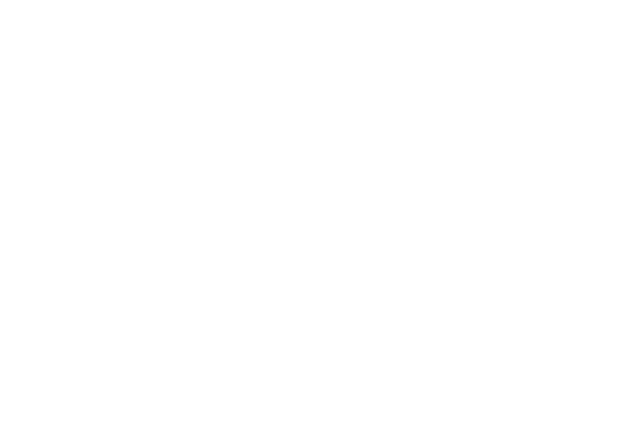
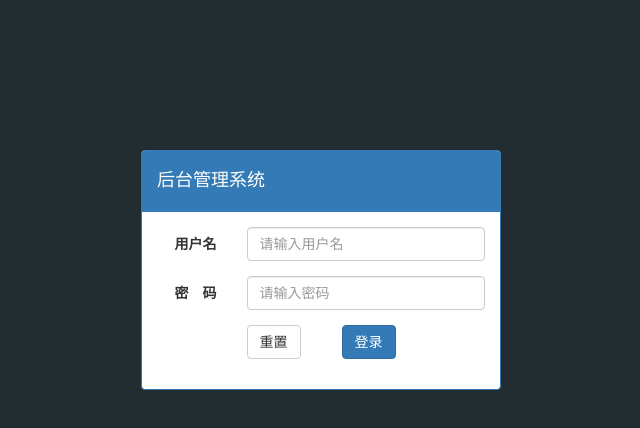
Before and after one commit to wangmengru1995/letao, a website: page public/admin/login.html in a window 1280 px wide. Shown: the whole page, without its empty margins (319-959 px from the left). Drawn offline with Linux system fonts and the light colour scheme.

Commit message:
登录页面-静态页面完成

```diff
--- a/public/admin/css/common.css
+++ b/public/admin/css/common.css
@@ -0,0 +1,9 @@
+body {
+    background-color: #222d32;;
+}
+
+/* 登录界面 start */
+.login .panel {
+    margin-top: 150px;
+}
+/* 登录界面 end */
--- a/public/admin/login.html
+++ b/public/admin/login.html
@@ -1,12 +1,59 @@
 <!DOCTYPE html>
 <html lang="en">
+
 <head>
     <meta charset="UTF-8">
     <meta name="viewport" content="width=device-width, initial-scale=1.0">
     <meta http-equiv="X-UA-Compatible" content="ie=edge">
-    <title>Document</title>
+    <title>登录</title>
+    <link rel="stylesheet" href="./lib/bootstrap/css/bootstrap.css">
+    <link rel="stylesheet" href="./css/common.css">
 </head>
+
 <body>
 
+    <div class="login">
+        <div class="container">
+            <div class="row">
+                <div class="col-md-4 col-md-offset-4">
+                    <div class="panel panel-primary mt_150">
+                        <div class="panel-heading">
+                            <h4>后台管理系统</h4>
+                        </div>
+                        <div class="panel-body">
+                            <form class="form-horizontal">
+                                <div class="form-group">
+                                    <label for="username" class="col-sm-3 control-label">用户名</label>
+                                    <div class="col-sm-9">
+                                        <input type="text" autocomplete="off" name="username" class="form-control" id="username" placeholder="请输入用户名">
+                                    </div>
+                                </div>
+                                <div class="form-group">
+                                    <label for="password" class="col-sm-3 control-label">密　码</label>
+                                    <div class="col-sm-9">
+                                        <input type="password" name="password" class="form-control" id="password" placeholder="请输入密码">
+                                    </div>
+                                </div>
+                                <div class="form-group">
+                                    <div class="col-sm-offset-3 col-sm-6">
+                                        <button type="reset" class="btn btn-default pull-left">重置</button>
+                                        <button type="submit" class="btn btn-primary pull-right">登录</button>
+                                    </div>
+                                </div>
+                            </form>
+                        </div>
+                    </div>
+                </div>
+            </div>
+        </div>
+    </div>
+
+
+
+    <script src="./lib/jquery/jquery.js"></script>
+    <script src="./lib/bootstrap/js/bootstrap.js"></script>
+    <script src="./js/common.js"></script>
+    <script src="./js/login.js"></script>
 </body>
+
 </html>
```
Also changed, not shown: public/manage/login.html (+0 -1 lines).
